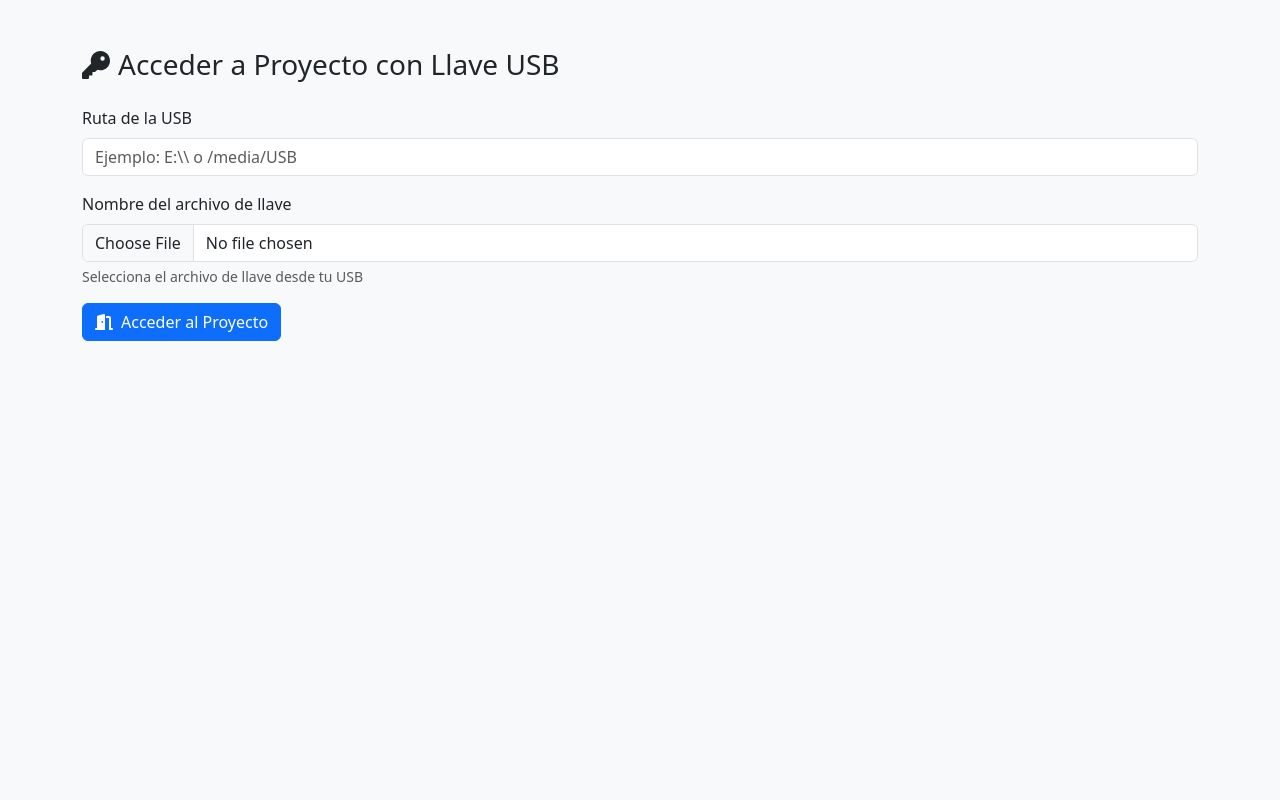
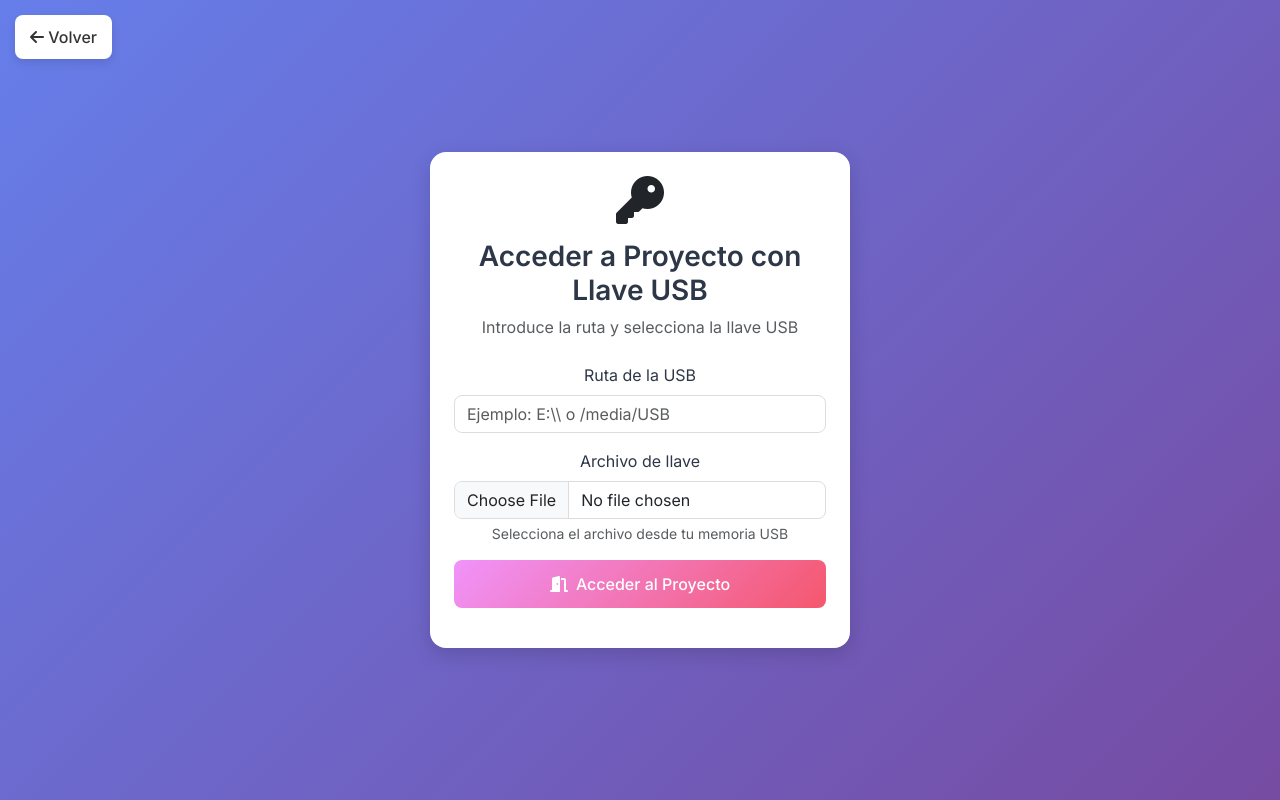
Before and after one commit to rebeCruz11/sistemaTareas-S, a website: page app/pages/access-project.html in a window 1280 px wide. Drawn offline with nearby package versions, Linux system fonts and the light colour scheme; files that its build step writes are made by us from their sources.

Commit message:
Enviando Cambios de access-project.html, además el css para esta

```diff
--- a/app/pages/access-project.html
+++ b/app/pages/access-project.html
@@ -3,31 +3,66 @@
 <head>
   <meta charset="UTF-8">
   <title>Acceso con Llave USB</title>
+  <meta name="viewport" content="width=device-width, initial-scale=1.0">
+
+  <!-- Bootstrap y Font Awesome -->
   <link href="https://cdn.jsdelivr.net/npm/bootstrap@5.3.2/dist/css/bootstrap.min.css" rel="stylesheet">
+  <link href="https://cdnjs.cloudflare.com/ajax/libs/font-awesome/6.4.0/css/all.min.css" rel="stylesheet">
+
+  <!-- Google Fonts -->
+  <link href="https://fonts.googleapis.com/css2?family=Inter:wght@400;500;600&display=swap" rel="stylesheet">
+
+  <!-- CSS personalizado -->
+  <link rel="stylesheet" href="access-project.css">
 </head>
-<body class="bg-light">
-  <div class="container py-5">
-    <h3><i class="fas fa-key me-2"></i>Acceder a Proyecto con Llave USB</h3>
-    <form id="usbAccessForm" class="mt-4">
+<body>
+  <!-- Navbar con botón retroceder -->
+  <nav class="custom-navbar">
+    <button onclick="window.history.back()" class="btn btn-back">
+      <i class="fas fa-arrow-left"></i> Volver
+    </button>
+  </nav>
+
+  <div class="container d-flex flex-column justify-content-center align-items-center min-vh-100">
+    <div class="access-card p-4">
+      <div class="text-center mb-4">
+        <i class="fas fa-key fa-3x mb-3 text-dark"></i>
+        <h3>Acceder a Proyecto con Llave USB</h3>
+        <p class="text-muted">Introduce la ruta y selecciona la llave USB</p>
+      </div>
+      <form id="usbAccessForm">
         <div class="mb-3">
           <label for="usbPath" class="form-label">Ruta de la USB</label>
           <input type="text" class="form-control" id="usbPath" placeholder="Ejemplo: E:\\ o /media/USB" required>
         </div>
         <div class="mb-3">
-        <label for="fileName" class="form-label">Nombre del archivo de llave</label>
+          <label for="usbKeyFile" class="form-label">Archivo de llave</label>
           <input type="file" class="form-control" id="usbKeyFile" name="usbKeyFile" accept=".json" required>
-        <div class="form-text">Selecciona el archivo de llave desde tu USB</div>
-
+          <div class="form-text">Selecciona el archivo desde tu memoria USB</div>
         </div>
-      <button type="submit" class="btn btn-primary">
+        <button type="submit" class="btn btn-gradient w-100">
           <i class="fas fa-door-open me-2"></i>Acceder al Proyecto
         </button>
       </form>
-
-    <div id="accessResult" class="mt-4"></div>
+      <div id="accessResult" class="mt-3"></div>
+    </div>
   </div>
 
-  <script src="https://cdnjs.cloudflare.com/ajax/libs/font-awesome/6.4.0/js/all.min.js"></script>
+  <!-- Modal de acceso concedido -->
+  <div class="modal fade" id="successModal" tabindex="-1" aria-hidden="true">
+    <div class="modal-dialog modal-dialog-centered">
+      <div class="modal-content text-center p-4">
+        <i class="fas fa-check-circle text-success fa-3x mb-3"></i>
+        <h4>Acceso concedido</h4>
+        <p class="text-muted">Redirigiendo al proyecto...</p>
+        <div class="progress mt-3" style="height: 8px; border-radius: 5px;">
+          <div id="progressBar" class="progress-bar progress-bar-striped progress-bar-animated bg-success" style="width: 0%;"></div>
+        </div>
+      </div>
+    </div>
+  </div>
+
+  <script src="https://cdn.jsdelivr.net/npm/bootstrap@5.3.2/dist/js/bootstrap.bundle.min.js"></script>
   <script>
     document.getElementById("usbAccessForm").addEventListener("submit", async (e) => {
       e.preventDefault();
@@ -55,12 +90,9 @@
           const resultDiv = document.getElementById("accessResult");
 
           if (data.status === "ok") {
-            resultDiv.innerHTML = `<div class="alert alert-success">✅ Acceso concedido. Redirigiendo al proyecto...</div>`;
-            setTimeout(() => {
-              window.location.href = `/task?projectId=${data.project._id}`;
-            }, 2000); // espera 2 segundos
+            showModalAndRedirect(data.project._id);
           } else {
-          resultDiv.innerHTML = `<div class="alert alert-danger">❌ Acceso denegado: ${data.message}</div>`;
+            resultDiv.innerHTML = `<div class="alert alert-danger"> Acceso denegado: ${data.message}</div>`;
           }
         } catch (err) {
           showError("Archivo inválido o corrupto");
@@ -72,15 +104,25 @@
 
     function showError(msg) {
       const resultDiv = document.getElementById("accessResult");
-    resultDiv.innerHTML = `<div class="alert alert-warning">⚠️ ${msg}</div>`;
+      resultDiv.innerHTML = `<div class="alert alert-warning"> ${msg}</div>`;
     }
 
-  function startVoiceVerification(projectId) {
-    window.currentProjectId = projectId;
-    const voiceModal = new bootstrap.Modal(document.getElementById('voiceVerificationModal'));
-    voiceModal.show();
+    function showModalAndRedirect(projectId) {
+      const modal = new bootstrap.Modal(document.getElementById('successModal'));
+      modal.show();
+
+      const progressBar = document.getElementById("progressBar");
+      let progress = 0;
+
+      const interval = setInterval(() => {
+        progress += 10;
+        progressBar.style.width = progress + "%";
+        if (progress >= 100) {
+          clearInterval(interval);
+          window.location.href = `/task?projectId=${projectId}`;
+        }
+      }, 200);
     }
   </script>
-
 </body>
 </html>
--- /dev/null
+++ b/app/public/access-project.css
@@ -0,0 +1,84 @@
+:root {
+  --primary-gradient: linear-gradient(135deg, #667eea 0%, #764ba2 100%);
+  --secondary-gradient: linear-gradient(135deg, #f093fb 0%, #f5576c 100%);
+  --text-dark: #2d3748;
+  --text-light: #718096;
+  --border-radius: 16px;
+}
+
+body {
+  font-family: 'Inter', sans-serif;
+  background: var(--primary-gradient);
+  color: var(--text-dark);
+  margin: 0;
+  padding: 0;
+}
+
+/* Navbar minimal con botón volver */
+.custom-navbar {
+  position: fixed;
+  top: 0;
+  left: 0;
+  width: 100%;
+  padding: 15px;
+  background: transparent;
+  display: flex;
+  align-items: center;
+  z-index: 1000;
+}
+
+.btn-back {
+  background: white;
+  border: none;
+  padding: 10px 15px;
+  border-radius: 8px;
+  font-weight: 500;
+  box-shadow: 0 4px 10px rgba(0,0,0,0.1);
+  color: #333;
+  cursor: pointer;
+  transition: all 0.3s ease;
+}
+
+.btn-back:hover {
+  background: #f8f9fa;
+  transform: scale(1.05);
+}
+
+/* Card del formulario */
+.access-card {
+  background: #fff;
+  border-radius: var(--border-radius);
+  box-shadow: 0 6px 20px rgba(0,0,0,0.15);
+  max-width: 420px;
+  width: 100%;
+  text-align: center;
+}
+
+.access-card h3 {
+  font-weight: 600;
+}
+
+.btn-gradient {
+  background: var(--secondary-gradient);
+  color: white;
+  border: none;
+  border-radius: 8px;
+  padding: 12px;
+  font-size: 16px;
+  font-weight: 500;
+  transition: all 0.3s ease;
+}
+
+.btn-gradient:hover {
+  opacity: 0.9;
+  transform: translateY(-2px);
+}
+
+.form-control {
+  border-radius: 8px;
+  border: 1px solid #ddd;
+}
+
+.modal-content {
+  border-radius: var(--border-radius);
+}
```
Lines whose indentation alone changed are shown as unchanged.
